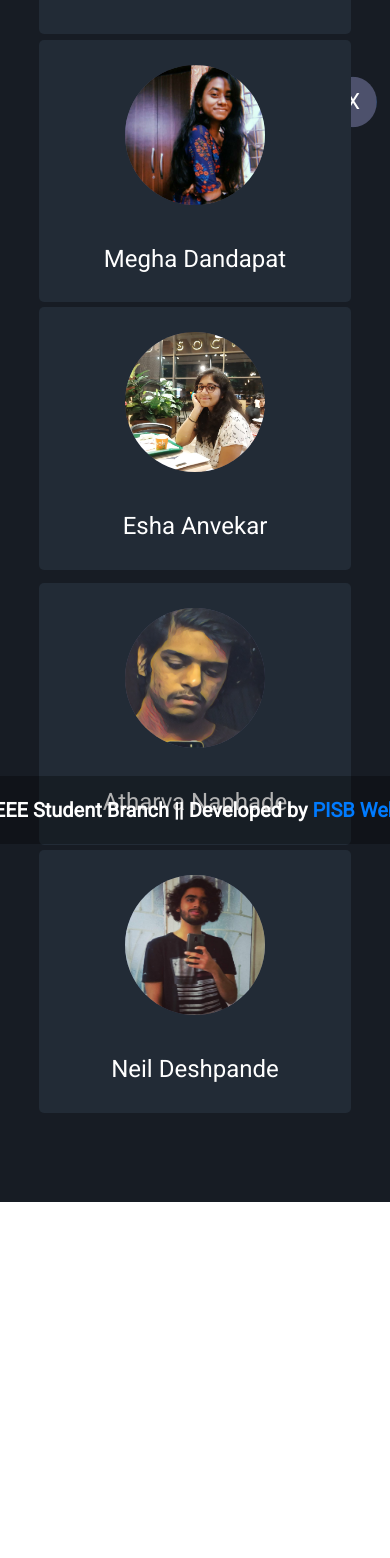
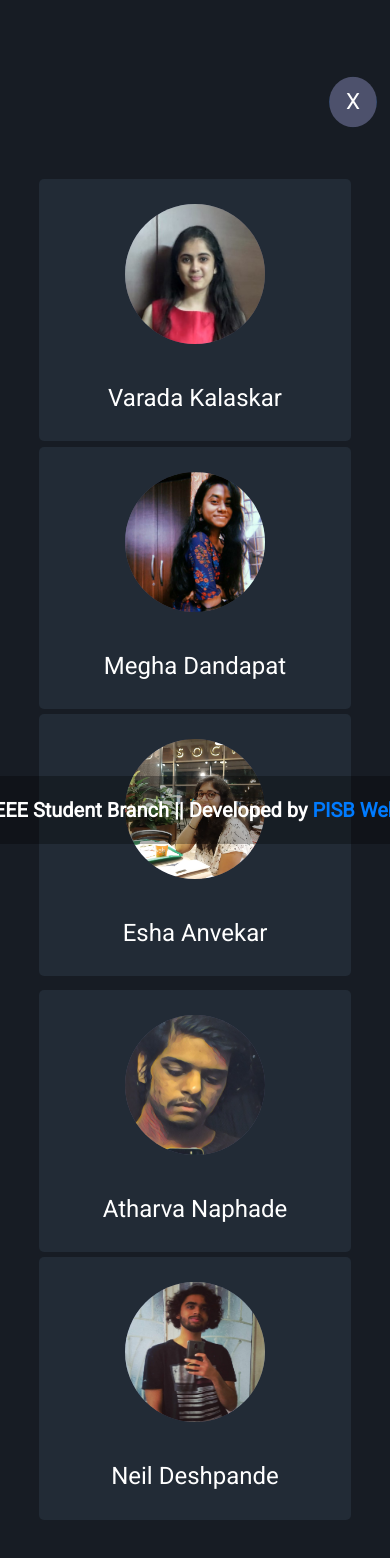
Before and after one commit to meghadandapat/CTD-RC2-Frontend, a React (Create React App) app: page /ourteam in a window 390 px wide. Shown: the top 1558 px of the page. Before the commit the page ends 1202 px from the top, so only its background shows below. Built offline with nearby package versions, Linux system fonts and the light colour scheme; no server answers.

Commit message:
links added to webteam

```diff
--- a/package.json
+++ b/package.json
@@ -21,6 +21,7 @@
     "react-paginate": "^7.1.2",
     "react-router-dom": "^5.2.0",
     "react-scripts": "^4.0.3",
+    "react-simple-tooltip": "^2.6.3",
     "web-vitals": "^1.1.1"
   },
   "scripts": {
--- a/src/components/WebTeam/OurTeam.js
+++ b/src/components/WebTeam/OurTeam.js
@@ -18,16 +18,16 @@ const OurTeam = () => {
       <Button onClick={goBack} className="close-button">
         X
       </Button>
-      <div className="container d-flex justify-content-center align-items-center" style={{ height: "80vh" }}>
+      <div className="container d-flex justify-content-center align-items-center" style={{ minHeight: "80vh" }}>
         <div className="centered-team " style={{width:"100%"}}>
         <div className="row mar justify-content-center">
-          <WebCard name={"Varada Kalaskar"} img={Varada} github={"https://github.com/varada-kalaskar"} linkedin={""}/>
-          <WebCard name={"Megha Dandapat"} img={Megha} github={"https://github.com/meghadandapat"} linkedin={"" }/>
-          <WebCard name={"Esha Anvekar"} img={Esha} github={"https://github.com/eshanvekar-01" } linkedin={ ""}/>
+          <WebCard name={"Varada Kalaskar"} img={Varada} github={"https://github.com/varada-kalaskar"} linkedin={"https://www.linkedin.com/in/varada-kalaskar-2316b2217/"}/>
+            <WebCard name={"Megha Dandapat"} img={Megha} github={"https://github.com/meghadandapat"} linkedin={"https://www.linkedin.com/in/megha-dandapat-46152519b/"}/>
+          <WebCard name={"Esha Anvekar"} img={Esha} github={"https://github.com/eshanvekar-01" } linkedin={ "https://www.linkedin.com/in/esha-anvekar-998436211/"}/>
         </div>
         <div className="row mar justify-content-center" style={{marginTop:"2vw"}}>
-          <WebCard name={"Atharva Naphade"} img={Atharva} github={"https://github.com/atharvanaphade" } linkedin={"" }/>
-          <WebCard name={"Neil Deshpande"} img={Neil} github={"https://github.com/deshpandeneil" } linkedin={"" }/>
+            <WebCard name={"Atharva Naphade"} img={Atharva} github={"https://github.com/atharvanaphade"} linkedin={"https://www.linkedin.com/in/atharva-naphade-540236148/"} portfolio={"https://atharvanaphade.me" }/>
+          <WebCard name={"Neil Deshpande"} img={Neil} github={"https://github.com/deshpandeneil" } linkedin={"https://www.linkedin.com/in/neil-deshpande-908aa118b/" }/>
         </div>
         <div className="spaceteam"></div>
       </div>
--- a/src/components/WebTeam/WebCard.js
+++ b/src/components/WebTeam/WebCard.js
@@ -1,21 +1,21 @@
 import { Link } from "react-router-dom";
+
 import "./Team.css";
-const WebCard = ({ name, img, github, linkedin }) => {
+const WebCard = ({ name, img, github, linkedin, portfolio, content }) => {
   return (
+    <div className="col-12 col-sm-6 col-md-4 col-lg-4 justify-content-center d-flex">
+      <div className="our-team">
+      <a href={portfolio || github} target="_blank" style={{color:"#fff"}}>
+        <div className="picture">
+          <img className="img-fluid" src={img} alt={name} />
+          </div>
 
-    <div className="col-12 col-sm-6 col-md-4 col-lg-4 justify-content-center d-flex" >
-    <div className="our-team">
-      <div className="picture">
-        <img
-          className="img-fluid"
-            src={img}
-            alt={name}
-        />
-      </div>
         <div className="team-content">
           <h4 className="name">{name}</h4>
+            </div>
 
-      </div>
+          </a>
+
         <ul className="social">
           <li>
             <a
@@ -36,7 +36,6 @@ const WebCard = ({ name, img, github, linkedin }) => {
         </ul>
       </div>
     </div>
-
   );
 };
 
```
Also changed, not shown: 1 other file (tests, documents, lock files or other folders). Lines whose indentation alone changed are shown as unchanged.
